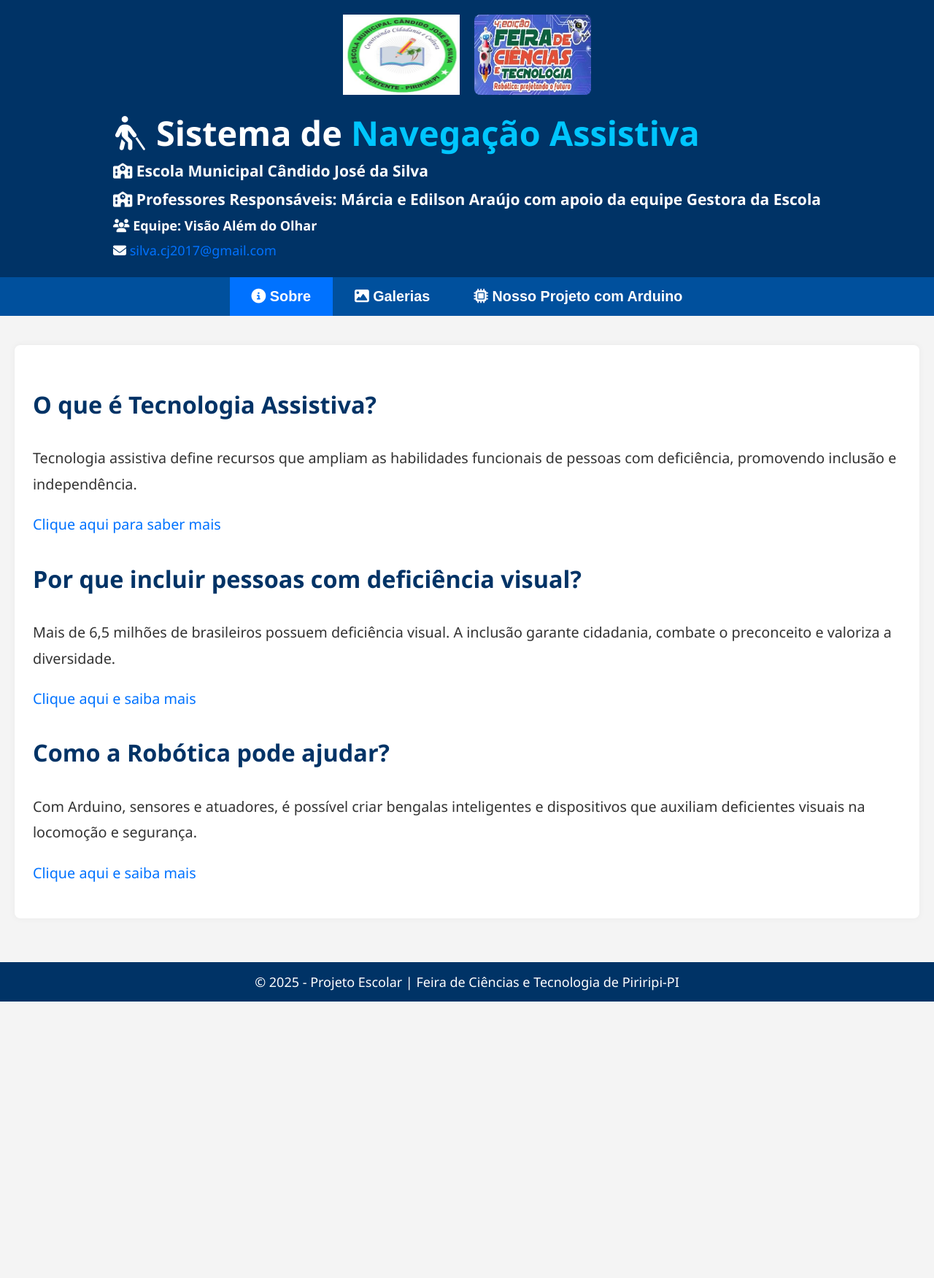
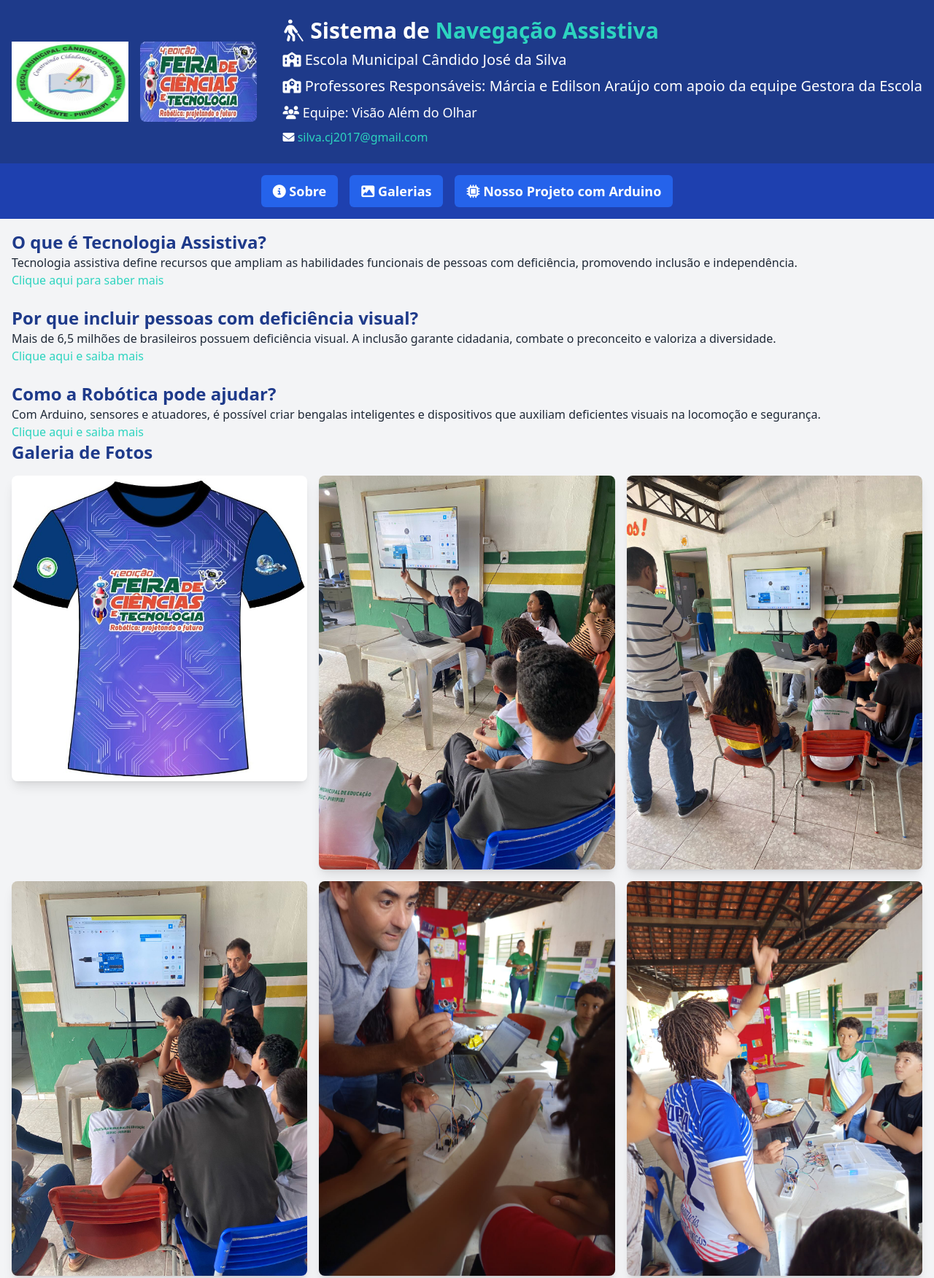
Before and after one commit to Araujo352/sistema-navegacao-assistiva, a plain HTML site: page index.html in a window 1280 px wide. Shown: the top 1752 px of the page at 73% size. Before the commit the page ends 1373 px from the top, so only its background shows below. Drawn offline with nearby package versions, Linux system fonts and the light colour scheme.

Commit message:
Descrição da sua alteração

```diff
--- a/index.html
+++ b/index.html
@@ -4,250 +4,84 @@
   <meta charset="UTF-8" />
   <meta name="viewport" content="width=device-width, initial-scale=1.0" />
   <title>Sistema de Navegação Assistiva</title>
+  <!-- Ícones do Font Awesome -->
   <link rel="stylesheet" href="https://cdnjs.cloudflare.com/ajax/libs/font-awesome/6.5.0/css/all.min.css" crossorigin="anonymous" referrerpolicy="no-referrer" />
+  <script src="https://cdn.tailwindcss.com"></script>
   <style>
+    /* Customização para ajuste de imagem */
     .imag {
       height: 110px;
       width: 160px;
     }
 
-    body {
-      font-family: 'Segoe UI', sans-serif;
-      margin: 0;
-      padding: 0;
-      background: #f4f4f4;
-      color: #333;
-      font-size: 18px;
-      transition: background 0.3s, color 0.3s;
-    }
-
-    header {
-      background-color: #003366;
-      color: white;
-      padding: 20px;
-      display: flex;
-      align-items: center;
-      gap: 20px;
-      flex-wrap: wrap;
-      justify-content: center;
-      text-align: left;
-    }
-
     .logo {
       border-radius: 8px;
     }
-
-    .header-texto {
-      display: flex;
-      flex-direction: column;
-      justify-content: center;
-    }
-
-    .header-texto h1 {
-      font-size: 2.6em;
-      margin: 0;
-    }
-
-    .header-texto h3,
-    .header-texto h4,
-    .header-texto p {
-      margin: 5px 0;
-    }
-
-    .destaque {
-      color: #00c6ff;
-    }
-
-    .tab-nav {
-      display: flex;
-      justify-content: center;
-      background-color: #00509d;
-      flex-wrap: wrap;
-      overflow-x: auto;
-      -webkit-overflow-scrolling: touch;
-    }
-
-    .tab-button {
-      padding: 15px 30px;
-      background: none;
-      border: none;
-      color: white;
-      font-weight: bold;
-      cursor: pointer;
-      transition: background 0.3s;
-      font-size: 1.1em;
-    }
-
-    .tab-button:hover,
-    .tab-button.active {
-      background-color: #0072ff;
-    }
-
-    main {
-      padding: 20px;
-    }
-
-    .tab-content {
-      display: none;
-      background: white;
-      padding: 25px;
-      border-radius: 8px;
-      box-shadow: 0 0 10px rgba(0,0,0,0.05);
-      margin-top: 20px;
-      line-height: 1.8;
-    }
-
-    .tab-content.active {
-      display: block;
-    }
-
-    .tab-content h2 {
-      font-size: 1.8em;
-      color: #003366;
-    }
-
-    .tab-content p {
-      font-size: 1.1em;
-    }
-
-    .galeria {
-      display: grid;
-      grid-template-columns: repeat(auto-fit, minmax(150px, 1fr));
-      gap: 20px;
-      margin-top: 20px;
-    }
-
-    .galeria img {
-      width: 100%;
-      height: auto;
-      border-radius: 8px;
-      box-shadow: 0 0 10px rgba(0,0,0,0.1);
-      object-fit: cover;
-      display: block;
-      margin: 0 auto;
-    }
-
-    iframe {
-      width: 100%;
-      height: 315px;
-      border: none;
-      border-radius: 8px;
-      margin-top: 10px;
-    }
-
-    footer {
-      background-color: #003366;
-      color: white;
-      text-align: center;
-      padding: 15px;
-      margin-top: 40px;
-      font-size: 1em;
-    }
-
-    a {
-      color: #0072ff;
-      text-decoration: none;
-    }
-
-    a:hover {
-      text-decoration: underline;
-    }
-
-    @media (max-width: 768px) {
-      header {
-        flex-direction: column;
-        text-align: center;
-      }
-
-      .logo {
-        width: 120px;
-        margin-bottom: 10px;
-      }
-
-      .header-texto h1 {
-        font-size: 2em;
-      }
-
-      .header-texto h3,
-      .header-texto h4,
-      .header-texto p {
-        font-size: 1em;
-      }
-    }
-
-    @media (max-width: 480px) {
-      .logo {
-        width: 100px;
-      }
-
-      .header-texto h1 {
-        font-size: 1.7em;
-      }
-
-      .header-texto h3,
-      .header-texto h4,
-      .header-texto p {
-        font-size: 0.95em;
-      }
-    }
   </style>
 </head>
-<body>
+<body class="bg-gray-100 text-gray-800">
 
-  <header>
-    <img src="imagem escola.jpg" class="imag escola" alt="escola" />
-    <img src="logo.jpg.jpeg" class="imag logo" alt="Logo do projeto" />
-    <div class="header-texto">
-      <h1><i class="fas fa-blind"></i> Sistema de <span class="destaque">Navegação Assistiva</span></h1>
-      <h3><i class="fas fa-school"></i> Escola Municipal Cândido José da Silva</h3>
-      <h3><i class="fas fa-school"></i> Professores Responsáveis: Márcia e Edilson Araújo com apoio da equipe Gestora da Escola</h3>
-      <h4><i class="fas fa-users"></i> Equipe: Visão Além do Olhar</h4>
-      <p><i class="fas fa-envelope"></i> <a href="mailto:silva.cj2017@gmail.com">silva.cj2017@gmail.com</a></p>
+  <header class="bg-blue-900 text-white py-6 px-4 flex flex-col sm:flex-row items-center justify-between">
+    <div class="flex items-center gap-4">
+      <img src="imagem escola.jpg" class="imag escola" alt="escola" />
+      <img src="logo.jpg.jpeg" class="imag logo" alt="Logo do projeto" />
+    </div>
+    <div class="text-center sm:text-left mt-4 sm:mt-0">
+      <h1 class="text-3xl font-semibold"><i class="fas fa-blind"></i> Sistema de <span class="text-teal-400">Navegação Assistiva</span></h1>
+      <h3 class="text-xl mt-2"><i class="fas fa-school"></i> Escola Municipal Cândido José da Silva</h3>
+      <h3 class="text-xl mt-2"><i class="fas fa-school"></i> Professores Responsáveis: Márcia e Edilson Araújo com apoio da equipe Gestora da Escola</h3>
+      <h4 class="text-lg mt-2"><i class="fas fa-users"></i> Equipe: Visão Além do Olhar</h4>
+      <p class="mt-2"><i class="fas fa-envelope"></i> <a href="mailto:silva.cj2017@gmail.com" class="text-teal-400">silva.cj2017@gmail.com</a></p>
     </div>
   </header>
 
-  <nav class="tab-nav">
-    <button class="tab-button active" data-tab="sobre"><i class="fas fa-info-circle"></i> Sobre</button>
-    <button class="tab-button" data-tab="galerias"><i class="fas fa-image"></i> Galerias</button>
-    <button class="tab-button" data-tab="arduino"><i class="fas fa-microchip"></i> Nosso Projeto com Arduino</button>
+  <nav class="bg-blue-800 text-white p-4 flex justify-center gap-4 flex-wrap">
+    <button class="tab-button bg-blue-600 hover:bg-blue-700 text-lg font-bold py-2 px-4 rounded-md transition-all duration-300">
+      <i class="fas fa-info-circle"></i> Sobre
+    </button>
+    <button class="tab-button bg-blue-600 hover:bg-blue-700 text-lg font-bold py-2 px-4 rounded-md transition-all duration-300">
+      <i class="fas fa-image"></i> Galerias
+    </button>
+    <button class="tab-button bg-blue-600 hover:bg-blue-700 text-lg font-bold py-2 px-4 rounded-md transition-all duration-300">
+      <i class="fas fa-microchip"></i> Nosso Projeto com Arduino
+    </button>
   </nav>
 
-  <main>
+  <main class="p-4">
     <section id="sobre" class="tab-content active">
-      <h2>O que é Tecnologia Assistiva?</h2>
+      <h2 class="text-2xl text-blue-900 font-semibold">O que é Tecnologia Assistiva?</h2>
       <p>Tecnologia assistiva define recursos que ampliam as habilidades funcionais de pessoas com deficiência, promovendo inclusão e independência.</p>
-      <p><a href="https://www.youtube.com/watch?v=0oB6m7zhbWE&t=641s" target="_blank">Clique aqui para saber mais</a></p>
+      <p><a href="https://www.youtube.com/watch?v=0oB6m7zhbWE&t=641s" target="_blank" class="text-teal-400">Clique aqui para saber mais</a></p>
 
-      <h2>Por que incluir pessoas com deficiência visual?</h2>
+      <h2 class="text-2xl text-blue-900 font-semibold mt-6">Por que incluir pessoas com deficiência visual?</h2>
       <p>Mais de 6,5 milhões de brasileiros possuem deficiência visual. A inclusão garante cidadania, combate o preconceito e valoriza a diversidade.</p>
-      <p><a href="http://portal.mec.gov.br/component/tags/tag/deficiencia-visual" target="_blank">Clique aqui e saiba mais</a></p>
+      <p><a href="http://portal.mec.gov.br/component/tags/tag/deficiencia-visual" target="_blank" class="text-teal-400">Clique aqui e saiba mais</a></p>
 
-      <h2>Como a Robótica pode ajudar?</h2>
+      <h2 class="text-2xl text-blue-900 font-semibold mt-6">Como a Robótica pode ajudar?</h2>
       <p>Com Arduino, sensores e atuadores, é possível criar bengalas inteligentes e dispositivos que auxiliam deficientes visuais na locomoção e segurança.</p>
-      <p><a href="https://www.youtube.com/watch?v=RTWsbC2vsyc&t=7s" target="_blank">Clique aqui e saiba mais</a></p>
+      <p><a href="https://www.youtube.com/watch?v=RTWsbC2vsyc&t=7s" target="_blank" class="text-teal-400">Clique aqui e saiba mais</a></p>
     </section>
 
     <section id="galerias" class="tab-content">
-      <h2>Galeria de Fotos</h2>
-      <div class="galeria">
-        <img src="blusa.jpg" alt="Blusa personalizada do projeto" />
-        <img src="foto 1.jpg.jpeg" alt="foto 1" />
-        <img src="foto 2.jpg.jpeg" alt="foto 2" />
-        <img src="foto 3.jpg.jpeg" alt="foto 3" />
-        <img src="foto 5.jpeg" alt="foto 5" />
-        <img src="foto 6.jpeg" alt="foto 6" />
-        <img src="foto 8.jpeg" alt="foto 7" />
-        <img src="foto 9.jpeg" alt="foto 9" />
+      <h2 class="text-2xl text-blue-900 font-semibold">Galeria de Fotos</h2>
+      <div class="grid grid-cols-1 sm:grid-cols-2 lg:grid-cols-3 gap-4 mt-4">
+        <img src="blusa.jpg" alt="Blusa personalizada do projeto" class="rounded-lg shadow-lg">
+        <img src="foto 1.jpg.jpeg" alt="foto 1" class="rounded-lg shadow-lg">
+        <img src="foto 2.jpg.jpeg" alt="foto 2" class="rounded-lg shadow-lg">
+        <img src="foto 3.jpg.jpeg" alt="foto 3" class="rounded-lg shadow-lg">
+        <img src="foto 5.jpeg" alt="foto 5" class="rounded-lg shadow-lg">
+        <img src="foto 6.jpeg" alt="foto 6" class="rounded-lg shadow-lg">
+        <img src="foto 8.jpeg" alt="foto 7" class="rounded-lg shadow-lg">
+        <img src="foto 9.jpeg" alt="foto 9" class="rounded-lg shadow-lg">
       </div>
     </section>
 
     <section id="arduino" class="tab-content">
-      <h2>Projeto com Arduino Uno</h2>
-      <p><strong>Objetivo:</strong></p>
-      <p>Desenvolver um dispositivo que ajude pessoas com deficiência visual a se deslocarem por ambientes internos, utilizando sensores para detectar obstáculos e fornecer feedback auditivo em tempo real.</p>
+      <h2 class="text-2xl text-blue-900 font-semibold">Projeto com Arduino Uno</h2>
+      <p><strong>Objetivo:</strong> Desenvolver um dispositivo que ajude pessoas com deficiência visual a se deslocarem por ambientes internos, utilizando sensores para detectar obstáculos e fornecer feedback auditivo em tempo real.</p>
 
       <p><strong>Materiais necessários:</strong></p>
-      <ul>
+      <ul class="list-disc ml-6">
         <li>Arduino Uno</li>
         <li>Sensor ultrassônico (HC-SR04)</li>
         <li>Buzzer ou speaker</li>
@@ -259,10 +93,10 @@
       </ul>
 
       <p><strong>Como funciona o projeto:</strong></p>
-      <ol>
+      <ol class="list-decimal ml-6">
         <li><strong>Detecção de obstáculos:</strong> O sensor ultrassônico calcula a distância até objetos à frente.</li>
         <li><strong>Feedback sonoro:</strong>
-          <ul>
+          <ul class="list-disc ml-6">
             <li>Som contínuo: obstáculo muito próximo (menos de 30 cm)</li>
             <li>Som intermitente: distância intermediária (30 cm - 1 m)</li>
             <li>Silêncio ou som leve: caminho livre (mais de 1 m)</li>
@@ -272,32 +106,34 @@
       </ol>
 
       <p><strong>Passo a passo da montagem:</strong></p>
-      <ul>
+      <ul class="list-disc ml-6">
         <li>Conecte o sensor ultrassônico ao Arduino (VCC no 5V, GND no GND, Trig no pino 9 e Echo no pino 10)</li>
         <li>Conecte o buzzer ao pino 3 do Arduino</li>
         <li>Use a protoboard para organizar as conexões</li>
       </ul>
 
-      <iframe src="https://www.youtube.com/embed/YkMEjmswHjE" title="Exemplo de bengala eletrônica com Arduino" allowfullscreen></iframe>
+      <iframe src="https://www.youtube.com/embed/YkMEjmswHjE" title="Exemplo de bengala eletrônica com Arduino" allowfullscreen class="w-full h-72 mt-4 rounded-lg shadow-lg"></iframe>
     </section>
   </main>
 
-  <footer>
+  <footer class="bg-blue-900 text-white text-center py-4 mt-8">
     &copy; 2025 - Projeto Escolar | Feira de Ciências e Tecnologia de Piriripi-PI
   </footer>
 
   <script>
+    // Adicionando funcionalidade para tabs
     const tabs = document.querySelectorAll('.tab-button');
     const contents = document.querySelectorAll('.tab-content');
 
     tabs.forEach(tab => {
       tab.addEventListener('click', () => {
-        tabs.forEach(t => t.classList.remove('active'));
+        tabs.forEach(t => t.classList.remove('bg-blue-700'));
         contents.forEach(c => c.classList.remove('active'));
-        tab.classList.add('active');
-        document.getElementById(tab.dataset.tab).classList.add('active');
+        tab.classList.add('bg-blue-700');
+        document.getElementById(tab.textContent.toLowerCase().trim()).classList.add('active');
       });
     });
   </script>
+
 </body>
 </html>
```
